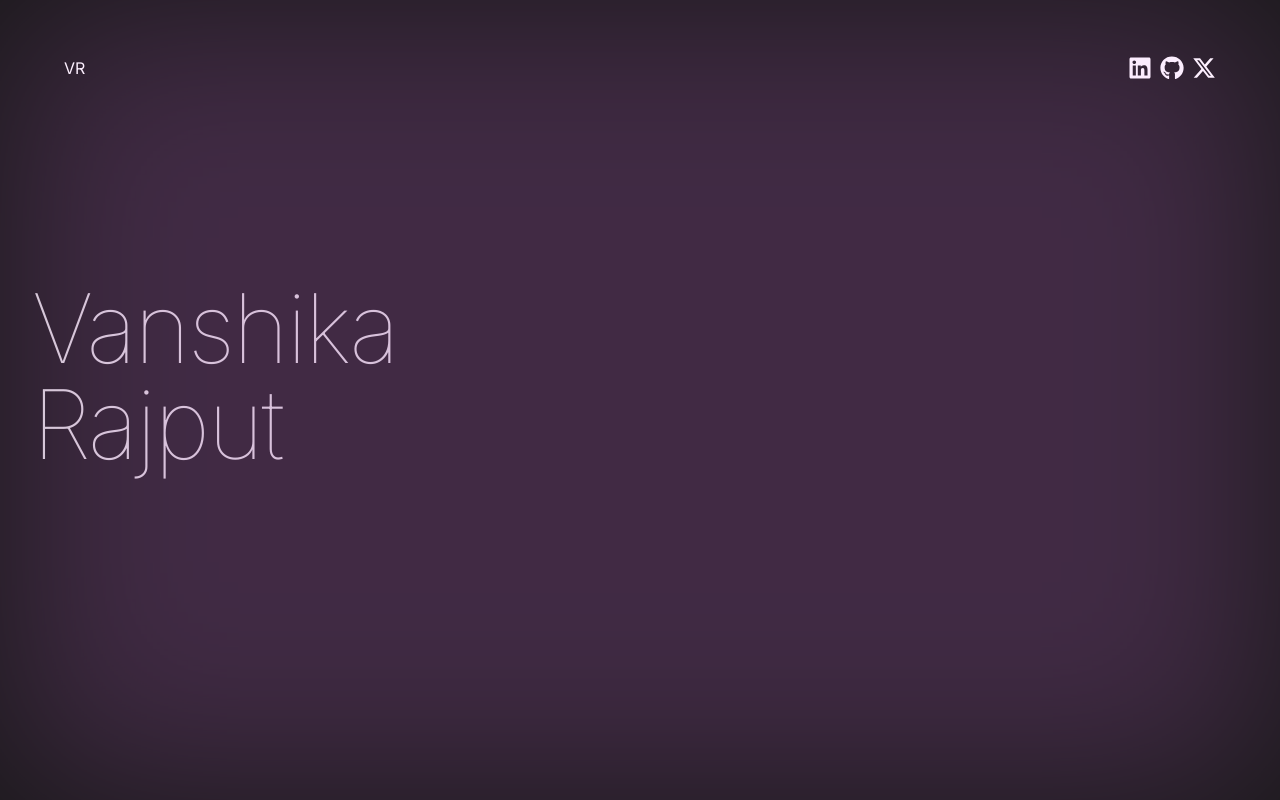
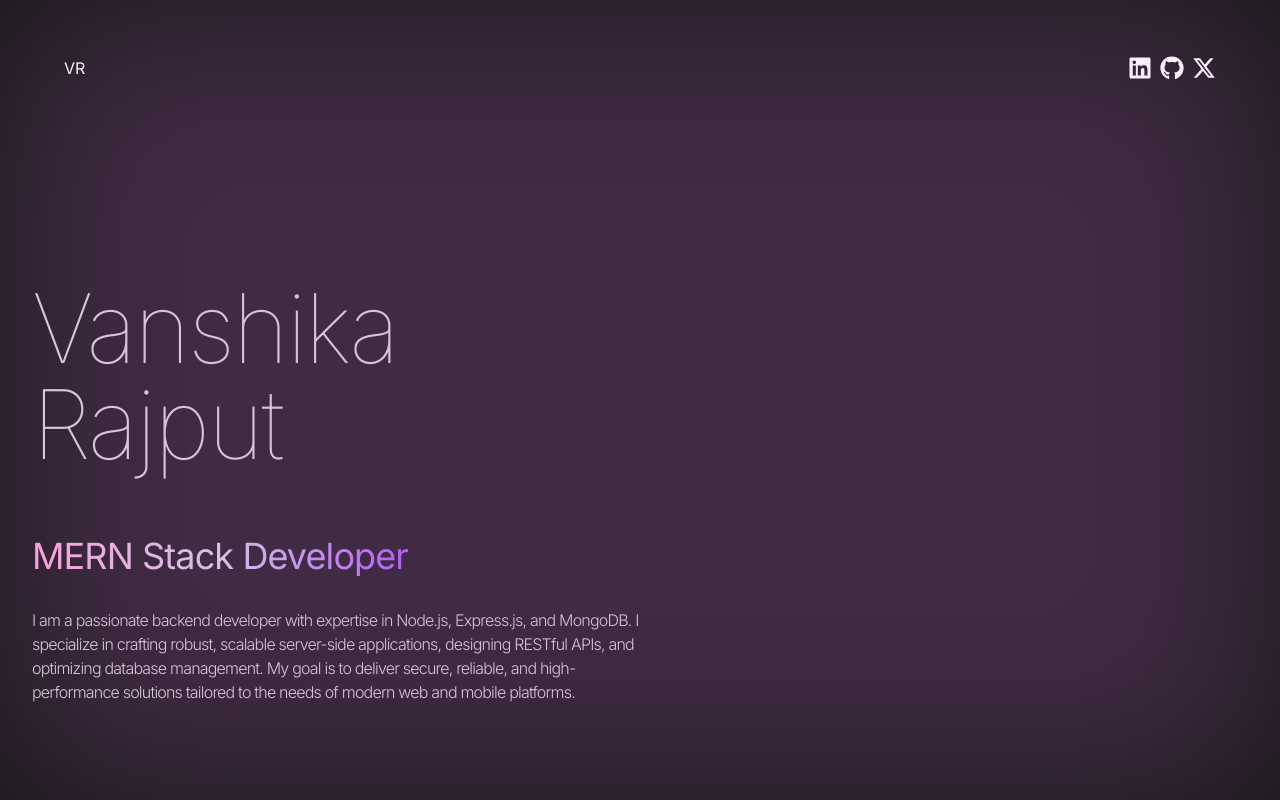
Before and after one commit to vanshikaRaj11/Portfolio, a React (Create React App) app: page / in a window 1280 px wide. Built offline with nearby package versions, Linux system fonts and the light colour scheme.

Commit message:
Add professional description and title to Hero component

```diff
--- a/src/components/Hero.jsx
+++ b/src/components/Hero.jsx
@@ -9,6 +9,18 @@ const Hero = () => {
             <h1 className="pb-16 text-6xl font-thin tracking-tight lg:mt-16 lg:text-8xl">
               Vanshika Rajput
             </h1>
+
+            <span className="bg-gradient-to-r from-pink-300 via-slate-300 to-purple-500 bg-clip-text text-4xl tracking-tight text-transparent">
+              MERN Stack Developer
+            </span>
+            <p className="my-2 max-xl py-6 font-light tracking-tighter">
+              I am a passionate backend developer with expertise in Node.js,
+              Express.js, and MongoDB. I specialize in crafting robust, scalable
+              server-side applications, designing RESTful APIs, and optimizing
+              database management. My goal is to deliver secure, reliable, and
+              high-performance solutions tailored to the needs of modern web and
+              mobile platforms.
+            </p>
           </div>
         </div>
       </div>
```
